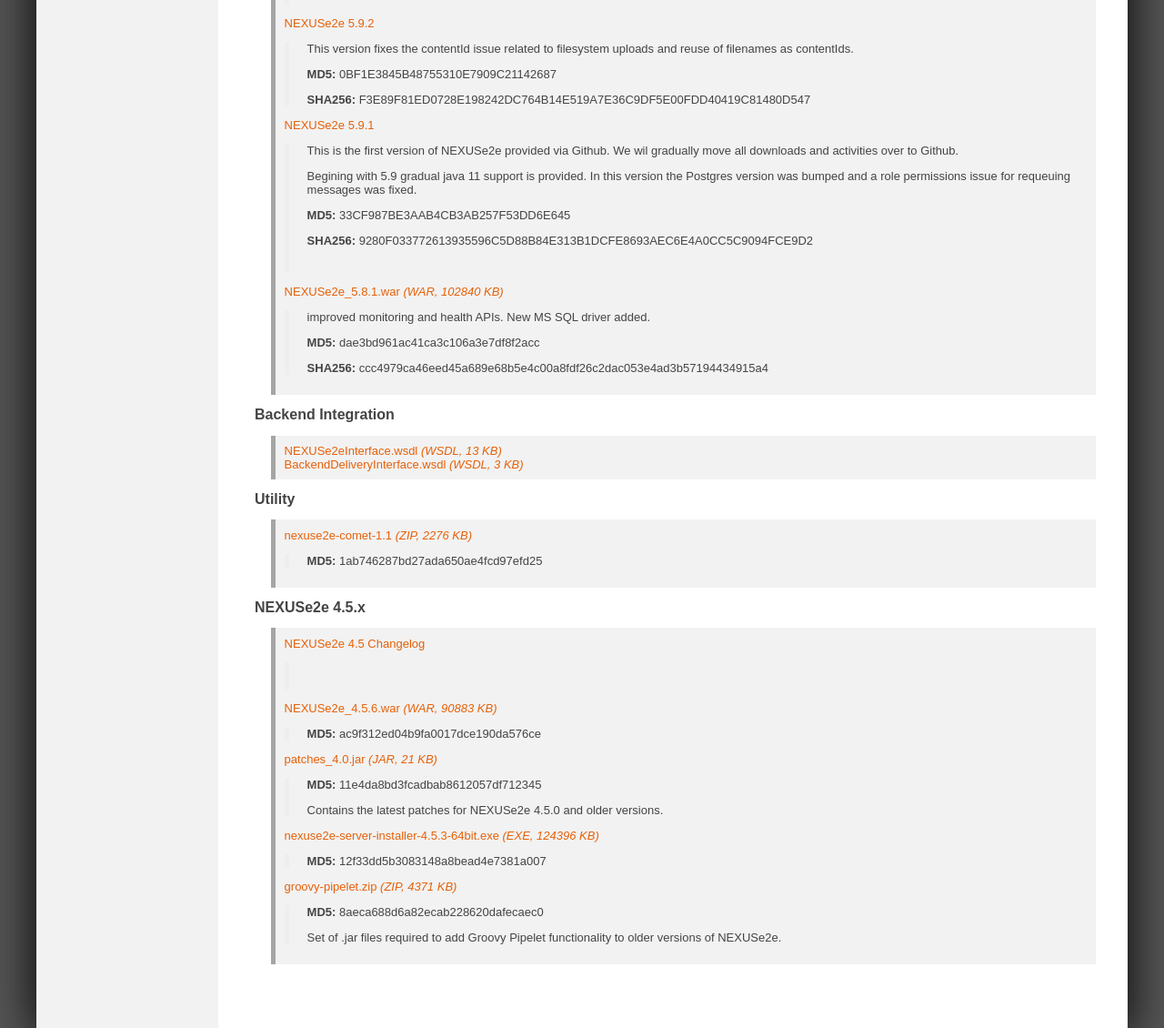
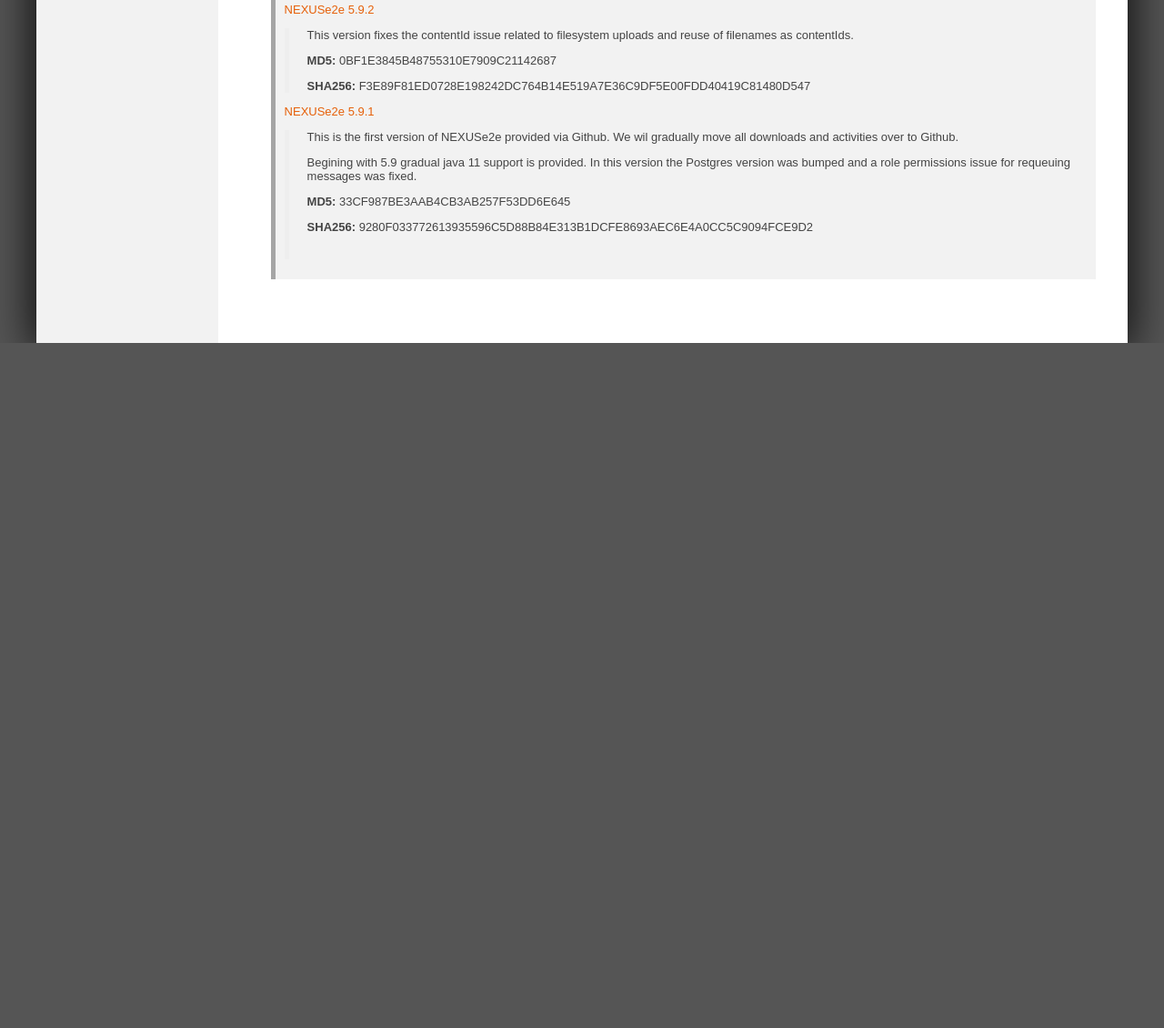
Before and after one commit to skaylink/NEXUSe2e-Website, a plain HTML site: page NEXUSe2e/Downloads.html in a window 1280 px wide. Shown: the part 1529-2659 px from the top of the page at 91% size. After the commit the page ends 1906 px from the top, so only its background shows below. Drawn offline with Linux system fonts and the light colour scheme.

Commit message:
Removed 4.5x Download because they point to magnilia resources, also remove comet and the first 5.x version)also magnolia resource)

```diff
--- a/NEXUSe2e/Downloads.html
+++ b/NEXUSe2e/Downloads.html
@@ -145,17 +145,7 @@
             <h6>Sub-navigation</h6>
         <ul>
 
-            <li>
-                    <a href="Downloads/NEXUSe2e-5.0-Changelog.html">NEXUSe2e 5.x Changelog</a>
-            </li>
 
-            <li>
-                    <a href="Downloads/NEXUSe2e-4.5-Changelog.html">NEXUSe2e 4.5 Changelog</a>
-            </li>
-
-            <li>
-                    <a href="Downloads/NEXUSe2e-comet-1.x-Changelog.html">NEXUSe2e comet-1.x Changelog</a>
-            </li>
         </ul>
         </div><!-- end nav-box -->
     </div><!-- end nav -->
@@ -195,10 +185,6 @@
 
 
 <ul>
-
-    <li>
-            <a href="Downloads/NEXUSe2e-5.0-Changelog.html">NEXUSe2e 5.x Changelog</a>
-    </li>
 
     <li class="download">
             <a href="../dam/NEXUSe2e/Download/patches/patches_551/patches_5.5.1.jar">Patches_5.5.1 <em>(JAR, 23 KB)</em></a>
@@ -340,18 +326,6 @@
 
     </blockquote>
 
-    <li class="download">
-            <a href="../dam/NEXUSe2e/Download/War/NEXUSe2e_5.8.1.war">NEXUSe2e_5.8.1.war <em>(WAR, 102840 KB)</em></a>
-    </li>
-
-    <blockquote>
-        <p>improved monitoring and health APIs. New MS SQL driver added.</p>
-
-<p><strong>MD5: </strong>dae3bd961ac41ca3c106a3e7df8f2acc</p>
-
-<p><strong>SHA256: </strong>ccc4979ca46eed45a689e68b5e4c00a8fdf26c2dac053e4ad3b57194434915a4</p>
-
-    </blockquote>
 </ul>
 </div><!-- end links -->
 
@@ -360,121 +334,6 @@
 
 
 
-<div class="text-section">
-    <h2 >Backend Integration</h2>
-
-
-</div>
-
-
-
-
-<div class="links">
-
-
-<ul>
-
-    <li class="download">
-            <a href="../dam/NEXUSe2e/Documentation/Messaging/BackendIntegration/NEXUSe2eInterface.wsdl">NEXUSe2eInterface.wsdl <em>(WSDL, 13 KB)</em></a>
-    </li>
-
-    <li class="download">
-            <a href="../dam/NEXUSe2e/Documentation/Messaging/BackendIntegration/BackendDeliveryInterface.wsdl">BackendDeliveryInterface.wsdl <em>(WSDL, 3 KB)</em></a>
-    </li>
-
-</ul>
-</div><!-- end links -->
-
-
-
-
-
-
-<div class="text-section">
-    <h2 >Utility</h2>
-
-
-</div>
-
-
-
-
-<div class="links">
-
-
-<ul>
-
-    <li class="download">
-            <a href="../dam/NEXUSe2e/Download/other/nexuse2e-comet-1.1.zip">nexuse2e-comet-1.1 <em>(ZIP, 2276 KB)</em></a>
-    </li>
-
-    <blockquote>
-        <p><strong>MD5:</strong> 1ab746287bd27ada650ae4fcd97efd25</p>
-
-    </blockquote>
-</ul>
-</div><!-- end links -->
-
-
-
-
-<div class="links">
-        <h2 >NEXUSe2e 4.5.x</h2>
-
-
-<ul>
-
-    <li>
-            <a href="Downloads/NEXUSe2e-4.5-Changelog.html">NEXUSe2e 4.5 Changelog</a>
-    </li>
-
-    <blockquote>
-        <p><br />
-&nbsp;</p>
-
-    </blockquote>
-
-    <li class="download">
-            <a href="../dam/NEXUSe2e/Download/War/NEXUSe2e_4.5.6/NEXUSe2e.war">NEXUSe2e_4.5.6.war <em>(WAR, 90883 KB)</em></a>
-    </li>
-
-    <blockquote>
-        <p><strong>MD5:</strong>&nbsp;ac9f312ed04b9fa0017dce190da576ce</p>
-
-    </blockquote>
-
-    <li class="download">
-            <a href="../dam/NEXUSe2e/Download/patches/patches_4.0/patches.jar">patches_4.0.jar <em>(JAR, 21 KB)</em></a>
-    </li>
-
-    <blockquote>
-        <p><strong>MD5:</strong> 11e4da8bd3fcadbab8612057df712345</p>
-
-<p>Contains the latest patches for NEXUSe2e 4.5.0 and older versions.</p>
-
-    </blockquote>
-
-    <li class="download">
-            <a href="../dam/NEXUSe2e/Download/Installer/nexuse2e-server-installer-4.5.3.exe">nexuse2e-server-installer-4.5.3-64bit.exe <em>(EXE, 124396 KB)</em></a>
-    </li>
-
-    <blockquote>
-        <p><strong>MD5:</strong>&nbsp;12f33dd5b3083148a8bead4e7381a007</p>
-
-    </blockquote>
-
-    <li class="download">
-            <a href="../dam/NEXUSe2e/Download/other/groovy-pipelet.zip">groovy-pipelet.zip <em>(ZIP, 4371 KB)</em></a>
-    </li>
-
-    <blockquote>
-        <p><strong>MD5:</strong> 8aeca688d6a82ecab228620dafecaec0</p>
-
-<p>Set of .jar files required to add Groovy Pipelet functionality to older versions of NEXUSe2e.</p>
-
-    </blockquote>
-</ul>
-</div><!-- end links -->
     </div><!-- end text -->
 </div><!-- end main -->
 
```
